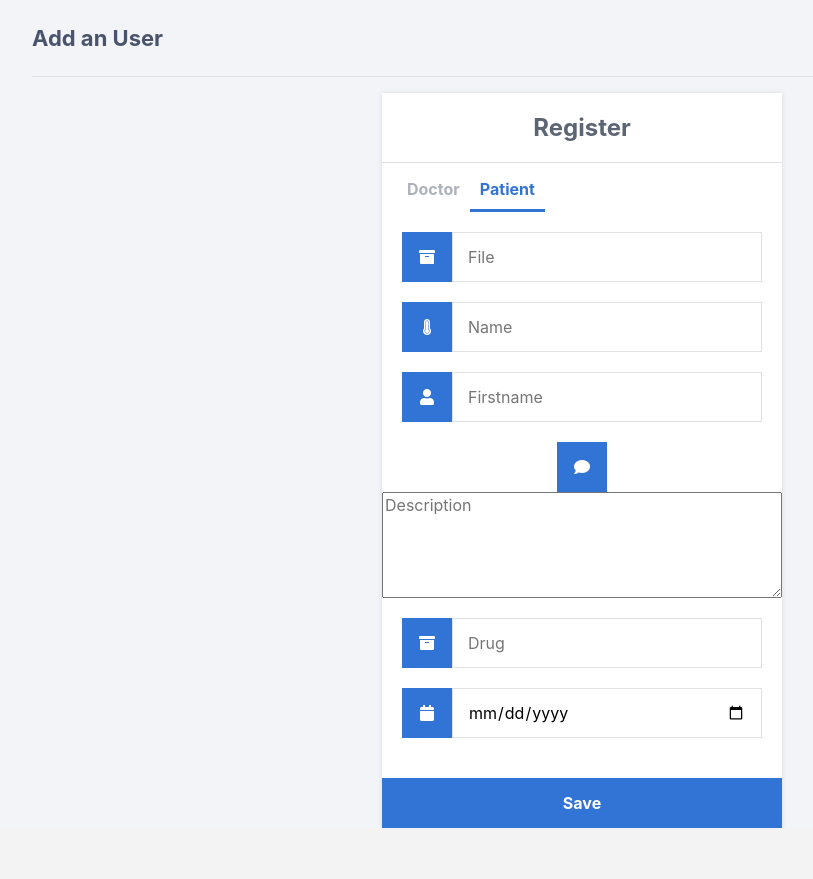
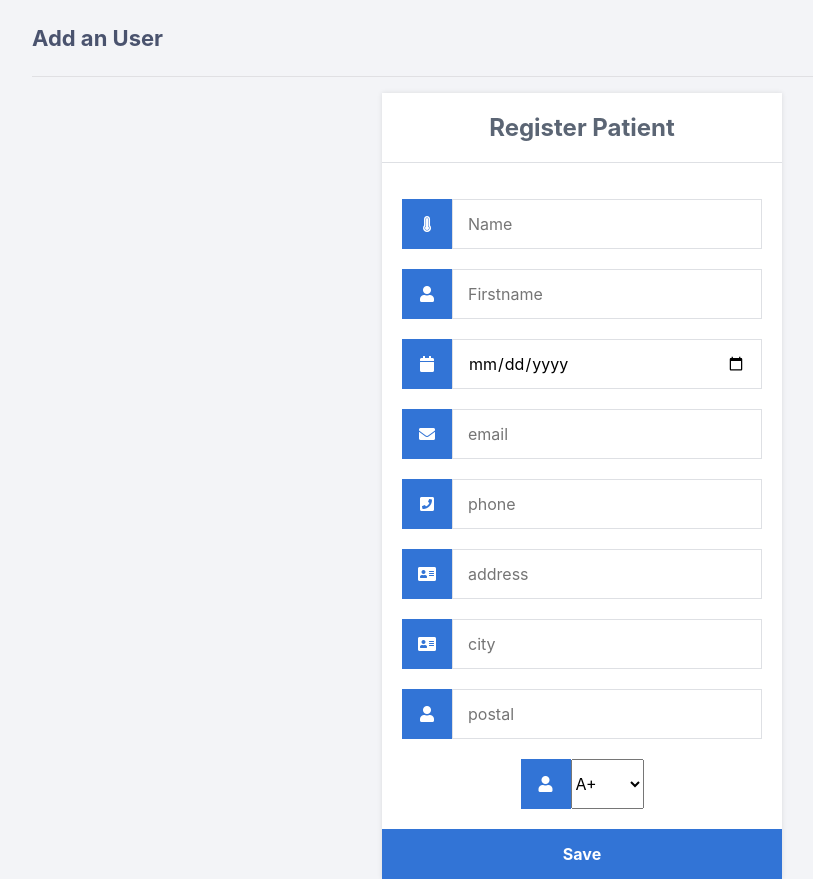
Before and after one commit to HabacheRami/Python, a Flask app: template Users_AH/templates/register/patient.html in a window 1280 px wide. Shown: the part 60-939 px from the top of the page, without its empty margins (58-871 px from the left). Before the commit the page ends 888 px from the top, so only its background shows below. Run offline with Flask 2, Linux system fonts and the light colour scheme; the template is opened without the code that fills it, so the values that code supplies are empty; some libraries are stand-ins or nearby versions.

Commit message:
Version final avec nouvelle BDD + nouvelles gestions des droits + nouvelles fonctionnalités

```diff
--- a/Users_AH/main.py
+++ b/Users_AH/main.py
@@ -110,7 +110,7 @@ def register_doctor():
     msg = ''
     # Check if user is loggedin
     if 'loggedin' in session:
-        if session['role'] != 'Doctor' :
+        if session['role'] == 'Admin' or session['role'] == 'Supervisor':
             # Check datetime now with expired time account
             today = date.today().strftime('%Y-%m-%d')
             if session['date'] <= today:
@@ -200,52 +200,56 @@ def register_patient():
     msg = ''
     # Check if user is loggedin
     if 'loggedin' in session:
-        # Check datetime now with expired time account
-        today = date.today().strftime('%Y-%m-%d')
-        if session['date'] <= today:
-            return redirect(url_for('update_pwd'))
-        # Check if POST requests exist
-        if request.method == 'POST':
-            # Create variables for easy access
-            file = request.form['file']
-            name = request.form['name']
-            firstname = request.form['firstname']
-            description = request.form['description']
-            drug = request.form['drug']
-            dat = request.form['date']
-            # Check if username exists
-            cursor = mysql.connection.cursor(MySQLdb.cursors.DictCursor)
-            cursor.execute(
-                'SELECT * FROM patient WHERE name = %s AND firstname = %s', (name, firstname,))
-            account = cursor.fetchone()
-            # If account exists show error and validation checks
-            if account:
-                msg = 'Patient already exists!'
-            # Regex file
-            elif not re.match(r'[0-9]+', file):
-                msg = 'File must contain only numbers!'
-            # Check form
-            elif file is None or name is None or firstname is None or description is None or drug is None or dat is None:
+        if session['role'] != 'Admin' or session['role'] != 'Supervisor':
+            # Check datetime now with expired time account
+            today = date.today().strftime('%Y-%m-%d')
+            if session['date'] <= today:
+                return redirect(url_for('update_pwd'))
+            # Check if POST requests exist
+            if request.method == 'POST':
+                # Create variables for easy access
+                name = request.form['name']
+                firstname = request.form['firstname']
+                dat = request.form['date']
+                email = request.form['email']
+                phone = request.form['phone']
+                address = request.form['address']
+                city = request.form['city']
+                postal = request.form['postal']
+                blood = request.form['blood']
+                doctor = session['id']
+
+                # Check if username exists
+                cursor = mysql.connection.cursor(MySQLdb.cursors.DictCursor)
+                cursor.execute(
+                    'SELECT * FROM patient WHERE name = %s AND firstname = %s AND date = %s', (name, firstname, dat,))
+                account = cursor.fetchone()
+                # If account exists show error and validation checks
+                if account:
+                    msg = 'Patient already exists!'
+                # Check form
+                elif email is None or city is None or postal is None or address is None or blood is None or doctor is None or name is None or firstname is None or phone is None or address is None or dat is None:
+                    msg = 'Please fill out the form!'
+                else:
+                    # Account doesnt exists and the form data is valid, now insert new account into accounts table
+                    cursor.execute('INSERT INTO patient VALUES (0, %s, %s, %s, %s, %s, %s ,%s, %s, %s, %s)',
+                                (name, firstname, dat, email, phone, address, city, postal, blood, doctor,))
+                    mysql.connection.commit()
+                    msg = 'You have successfully registered!'
+            elif request.method == 'POST':
+                # Form is empty... (no POST data)
                 msg = 'Please fill out the form!'
-            else:
-                # Account doesnt exists and the form data is valid, now insert new account into accounts table
-                cursor.execute('INSERT INTO patient VALUES (0, %s, %s, %s, %s, %s, %s)',
-                               (file, name, firstname, description, drug, dat,))
-                mysql.connection.commit()
-                msg = 'You have successfully registered!'
-        elif request.method == 'POST':
-            # Form is empty... (no POST data)
-            msg = 'Please fill out the form!'
-        # Show registration form with message (if any)
-        dat=date.today().strftime('%Y-%m-%d')
-        return render_template('register/patient.html', msg=msg, dat=dat)
+            # Show registration form with message (if any)
+            dat=date.today().strftime('%Y-%m-%d')
+            return render_template('register/patient.html', msg=msg, dat=dat)
     return redirect(url_for('login'))
 
 # http://localhost:5000/list- this will be the data list page
 @app.route('/list')
 def list():
     # Output message if something goes wrong...
-    msg = ''
+    msg = 'Not data found'
+    msgp = 'Not data found'
     # Check if user is loggedin
     if 'loggedin' in session:
         # Check datetime now with expired time account
@@ -257,14 +261,74 @@ def list():
         cursor.execute('SELECT * FROM user')
         # Fetch one record and return result
         doctors = cursor.fetchall()
-
+        if doctors:
+            msg = ''
         cursor2 = mysql.connection.cursor(MySQLdb.cursors.DictCursor)
         cursor2.execute('SELECT * FROM patient')
         # Fetch one record and return result
         patients = cursor2.fetchall()
-        return render_template('list.html', doctors=doctors, patients=patients, msg=msg)
+        if patients:
+            msgp = ''
+        return render_template('list.html', doctors=doctors, patients=patients, msgp=msgp, msg=msg)
     return redirect(url_for('login'))
 
+# http://localhost:5000/<it:id>/register/report- this will be create a new report
+@app.route('/register/report', methods=['GET', 'POST'])
+def new_report():
+    # Check if user is loggedin
+    if 'loggedin' in session:
+        if session['role'] != 'Admin' or session['role'] != 'Supervisor':
+            # Check datetime now with expired time account
+            today = date.today().strftime('%Y-%m-%d')
+            if session['date'] <= today:
+                return redirect(url_for('update_pwd'))
+            # Check if POST requests exist
+            if request.method == 'POST':
+                # Create variables for easy access
+                description = request.form['description']
+                drug = request.form['drug']
+                id = request.form['id']
+            # Select data from user
+            cursor = mysql.connection.cursor(MySQLdb.cursors.DictCursor)
+            cursor.execute('INSERT INTO report VALUES (0, %s, %s, %s, %s)', (description, drug, today, id,))
+            mysql.connection.commit()
+
+            # Fetch one record and return result
+            return redirect(url_for('report', id=id))
+    return redirect(url_for('login'))
+
+@app.route('/<int:id>/tmp', methods=['GET', 'POST'])
+def tmp(id):
+    return render_template('register/report.html' , id=id)
+
+# http://localhost:5000/<it:id>/report- this will be list the report of an patient
+@app.route('/<int:id>/report', methods=['GET', 'POST'])
+def report(id):
+    # Output message if something goes wrong...
+    msg = 'Not data found'
+    # Check if user is loggedin
+    if 'loggedin' in session:
+        # Check datetime now with expired time account
+        today = date.today().strftime('%Y-%m-%d')
+        if session['date'] <= today:
+            return redirect(url_for('update_pwd'))
+        # Select data from user
+        cursor = mysql.connection.cursor(MySQLdb.cursors.DictCursor)
+        cursor.execute('SELECT * FROM patient where id = %s', (id,))
+        # Fetch one record and return result
+        patient = cursor.fetchone()
+
+        # Select all reports
+        cursor1 = mysql.connection.cursor(MySQLdb.cursors.DictCursor)
+        cursor1.execute('SELECT * FROM report where userid = %s'  , (id,))
+        # Fetch one record and return result
+        reports = cursor1.fetchall()
+        if reports:
+            msg = ''
+        return render_template('reports.html', patient=patient, reports=reports, msg=msg)
+    return redirect(url_for('login'))
+
+# http://localhost:5000/<int:id>/active- this will be active the account
 @app.route('/<int:id>/active', methods=['GET','POST'])
 def active(id):
     # Output message if something goes wrong...
@@ -354,7 +418,9 @@ def delete(id):
                 cursor.execute('DELETE FROM user WHERE id = %s', (id,))
             else:
                 cursor.execute('DELETE FROM patient WHERE id = %s', (id,))
-            mysql.connection.commit()
+                mysql.connection.commit()
+                cursor.execute('DELETE FROM report WHERE userid = %s', (id,))
+                mysql.connection.commit()
             # Show the profile page with account info
             return redirect(url_for('list'))
     # User is not loggedin redirect to login page
@@ -406,18 +472,18 @@ def update(id,type):
             patient = cursor.fetchone()
             if request.method == 'POST':
                 # Create variables for easy access
-                file = request.form['file']
-                name = request.form['name']
-                firstname = request.form['firstname']
-                description = request.form['description']
-                drug = request.form['drug']
+                email = request.form['email']
+                phone = request.form['phone']
+                address = request.form['address']
+                city = request.form['city']
+                postal = request.form['postal']
                 # Check if variable not null
-                if name is None or firstname is None or file is None or drug is None or description is None:
+                if email is None or phone is None or address is None or city is None or postal is None :
                      msg = 'Please fill out the form!'
                 else:
                     # now insert update into patient table
-                    cursor.execute('UPDATE patient SET name=%s, firstname=%s, description=%s, file=%s, drug=%s where id=%s',
-                                (name, firstname, description, file, drug, id, ))
+                    cursor.execute('UPDATE patient SET email=%s, phone=%s, address=%s, city=%s, postal=%s where id=%s',
+                                (email, phone, address, city, postal, id, ))
                     mysql.connection.commit()
                     return redirect(url_for('list'))
     if type=='user':
--- a/Users_AH/static/style.css
+++ b/Users_AH/static/style.css
@@ -81,6 +81,7 @@ body {
 .register form input[type="number"],
 .register form input[type="email"],
 .register form input[type="date"],
+.register form input[type="tel"],
 .register form input[type="drug"] {
     width: 310px;
     height: 50px;
--- a/Users_AH/templates/layout.html
+++ b/Users_AH/templates/layout.html
@@ -14,7 +14,7 @@
 				<h1>American Hospital</h1>
                 <a href="{{ url_for('home') }}"><i class="fas fa-home"></i>Home</a>
 				<a href="{{ url_for('list') }}"><i class="fas fa-list"></i>List</a>
-				{% if session['role']=='Doctor' %}
+				{% if session['role']!='Admin' or sessino['role']!='Supervisor' %}
                 <a href="{{ url_for('register_patient') }}"><i class="fas fa-user-plus"></i>Add User</a>
 				{% else %}
                 <a href="{{ url_for('register_doctor') }}"><i class="fas fa-user-plus"></i>Add User</a>
--- a/Users_AH/templates/profile.html
+++ b/Users_AH/templates/profile.html
@@ -40,5 +40,10 @@
             <td>{{ account['expire'] }}</td>
         </tr>
     </table>
+    <br>
+
+    <td><form method="" action="{{ url_for('update', id=session['id'] , type='user') }}">
+        <center><button type="submit">Modify</button></center>
+    </form></td>
 </div>
 {% endblock %}
--- a/Users_AH/templates/register/patient.html
+++ b/Users_AH/templates/register/patient.html
@@ -5,38 +5,64 @@
 {% block content %}
 <h2>Add an User</h2>
 <div class="register" style="padding: inherit; margin: inherit;">
-<h1>Register</h1>
-<div class="links">
-	{% if session['role'] != 'Doctor' %}
-	<a href="{{ url_for('register_doctor') }}">Doctor</a>
-	{% endif %}
-	<a href="{{ url_for('register_patient') }}" class="active">Patient</a>
-</div>
+<h1>Register Patient</h1>
 <form action="{{ url_for('register_patient') }}" method="post" autocomplete="off">
-	<label for="file">
-		<i class="fas fa-archive"></i>
-	</label>
-	<input type="number" name="file" placeholder="File" id="file" required>
 	<label for="name">
 		<i class="fas fa-thermometer-full"></i>
 	</label>
 	<input type="text" name="name" placeholder="Name" id="name" required>
+
 	<label for="firstname">
 		<i class="fas fa-user"></i>
 	</label>
 	<input type="text" name="firstname" placeholder="Firstname" id="firstname" required>
-	<label for="description">
-		<i class="fas fa-comment"></i>
-	</label>
-	<textarea type="text" id="description" name="description" rows="5" cols="39" placeholder="Description"></textarea>
-	<label for="drug" style="margin-top: 20px;">
-		<i class="fas fa-archive"></i>
-	</label>
-	<input type="drug" name="drug" placeholder="Drug" id="drug" style="margin-top: 20px;" required>
+
 	<label for="date">
 		<i class="fas fa-calendar"></i>
 	</label>
 	<input type="date" id="date" name="date" max="{{ dat }}" required>
+
+	<label for="email">
+		<i class="fas fa-envelope"></i>
+	</label>
+	<input type="email" name="email" placeholder="email" id="email" required>
+
+	<label for="phone">
+		<i class="fas fa-phone-square"></i>
+	</label>
+	<input type="tel" id="phone" name="phone" placeholder="phone" pattern="[0-9]{10}" required>
+
+	<label for="address">
+		<i class="fas fa-address-card"></i>
+	</label>
+	<input type="text" name="address" placeholder="address" id="address" required>
+
+	<label for="city">
+		<i class="fas fa-address-card"></i>
+	</label>
+	<input type="text" name="city" placeholder="city" id="city" required>
+
+	<label for="postal">
+		<i class="fas fa-user"></i>
+	</label>
+	<input type="text" name="postal" placeholder="postal" pattern="[0-9]{5}" id="postal" required>
+
+	<label for="blood">
+		<i class="fas fa-user"></i>
+	</label>
+	<select name="blood" required>
+		<optgroup label="blood">
+		<option value="A+">A+</option>
+		<option value="A-">A-</option>
+		<option value="B+">B+</option>
+		<option value="B-">B-</option>
+		<option value="O+">O+</option>
+		<option value="O-">O-</option>
+		<option value="AB+">AB+</option>
+		<option value="AB-">AB-</option>
+	</optgroup>
+	</select>
+
 	<div class="msg">{{ msg }}</div>
 	<input type="submit" value="Save">
 	<!-- /** INSERT INTO `patient` (`username`, `file`, `firstname`, `description`, `drug`, `date`) **/ -->
--- a/Users_AH/templates/update/doctor.html
+++ b/Users_AH/templates/update/doctor.html
@@ -19,11 +19,11 @@
 	<label for="email">
 		<i class="fas fa-envelope"></i>
 	</label>
-	<input type="text" name="email" value="{{ doctor.email }}" id="email" required>
+	<input type="email" name="email" value="{{ doctor.email }}" id="email" required>
 	<label for="phone">
 		<i class="fas fa-phone-square"></i>
 	</label>
-	<input type="text" id="phone" name="phone" value="{{ doctor.phone }}" pattern="[0-9]{10}" required>
+	<input type="tel" id="phone" name="phone" value="{{ doctor.phone }}" pattern="[0-9]{10}" required>
 	<label for="date">
 		<i class="fas fa-calendar"></i>
 	</label>
```
Also changed, not shown: Support/databasesql.sql (+48 -26 lines), Users_AH/templates/list.html (+24 -15 lines), Users_AH/templates/register/doctor.html (+7 -11 lines), Users_AH/templates/update/patient.html (+35 -15 lines).
